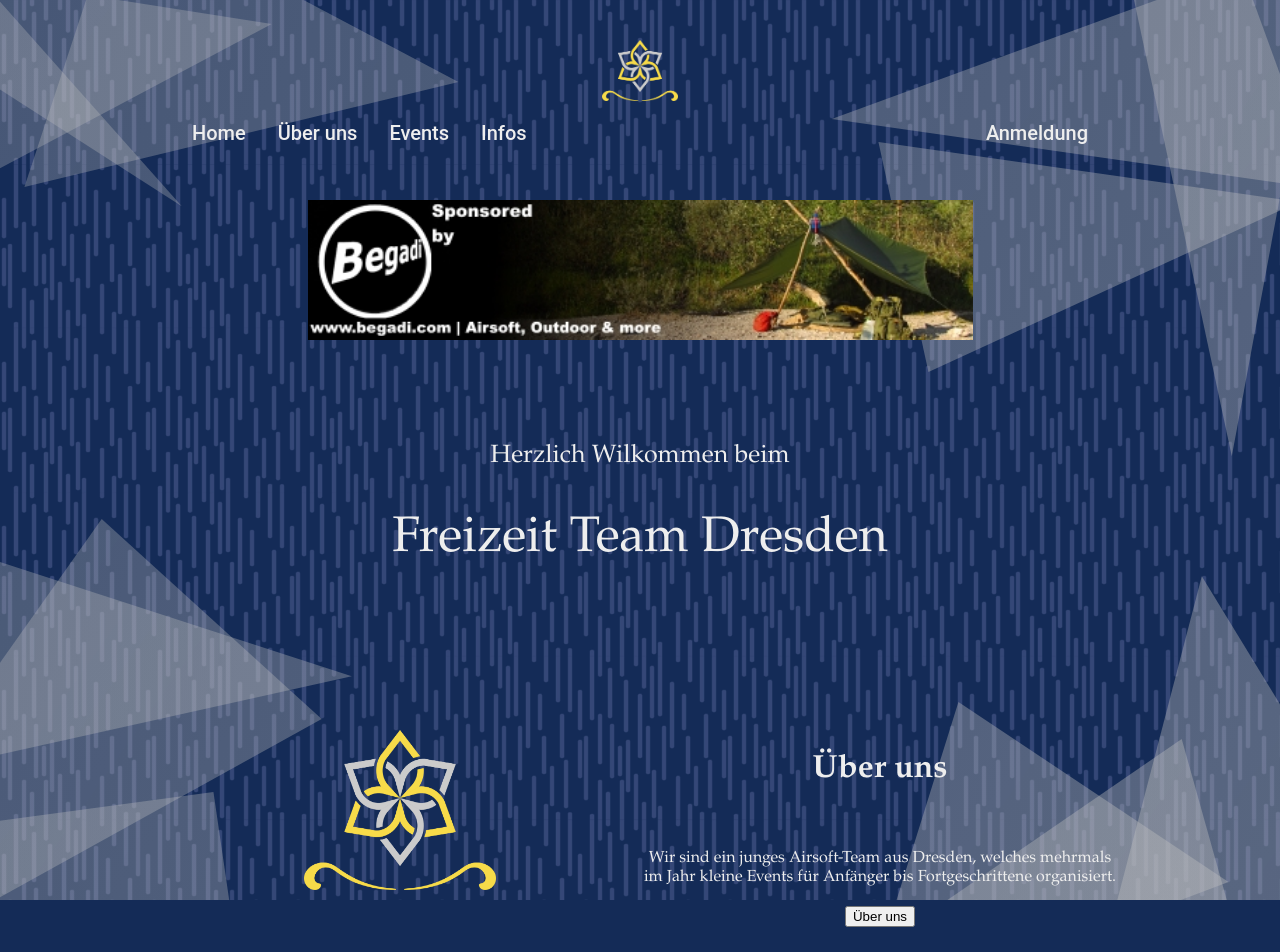
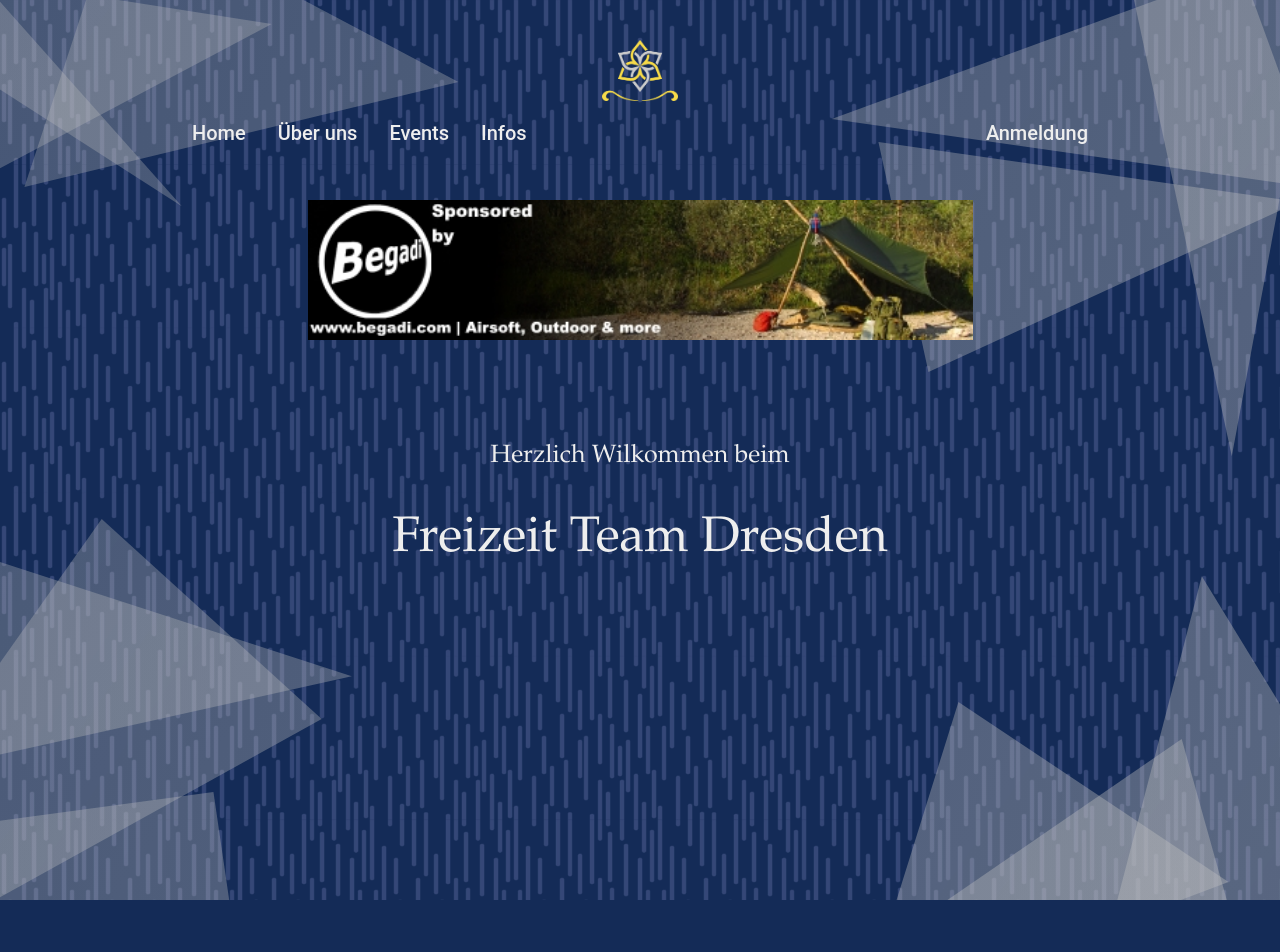
Before and after one commit to freizeit-team-dresden/airsoft, an Angular app: page / in a window 1280 px wide. Shown: the top 952 px of the page. Built offline with nearby package versions, Linux system fonts and the light colour scheme.

Commit message:
Update home.component.scss

```diff
--- a/src/app/home/home.component.scss
+++ b/src/app/home/home.component.scss
@@ -11,7 +11,7 @@
 }
 
 .flex-container{
-    margin-top: 20vh;
+    margin-top: 60vh;
     display: flex;
     margin-bottom: 10vh;
 }
```
